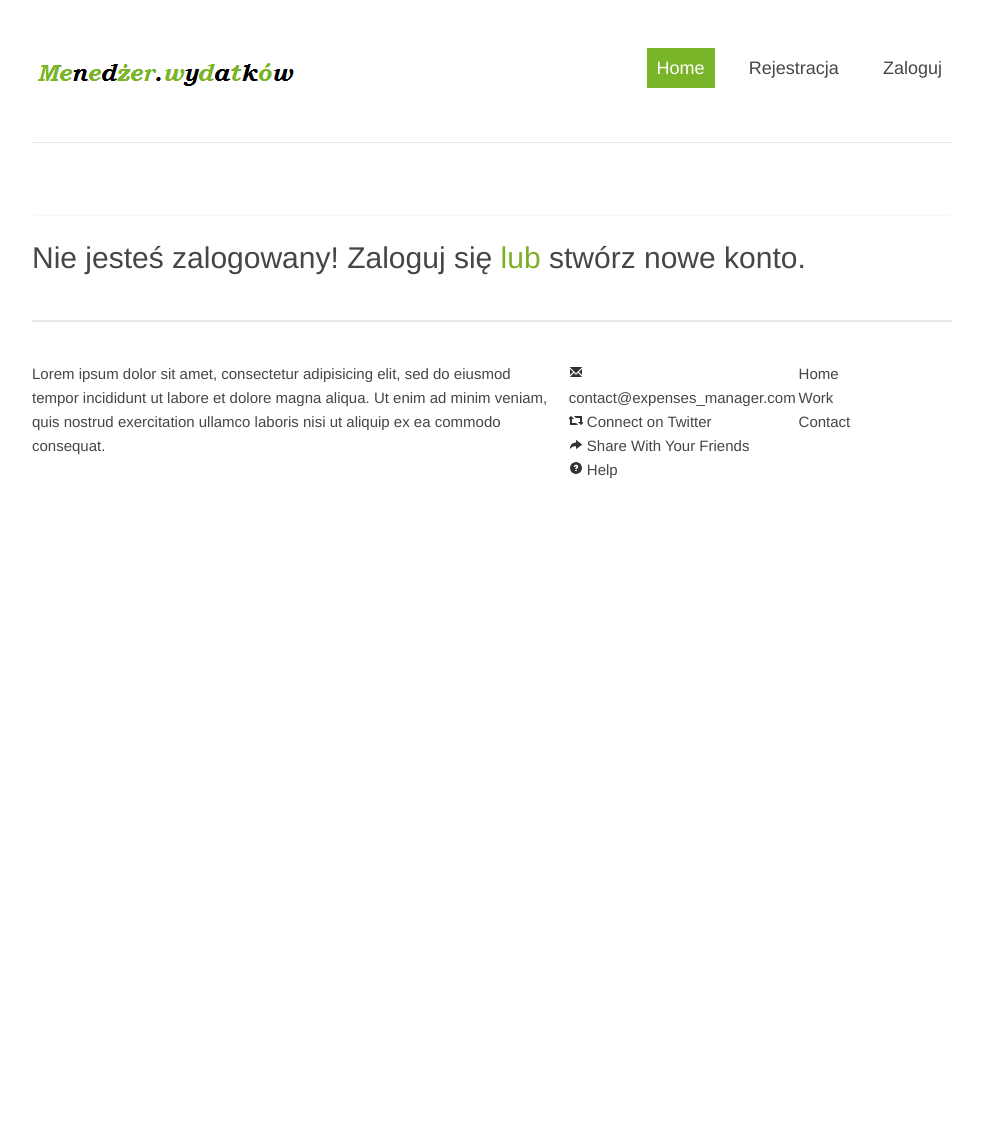
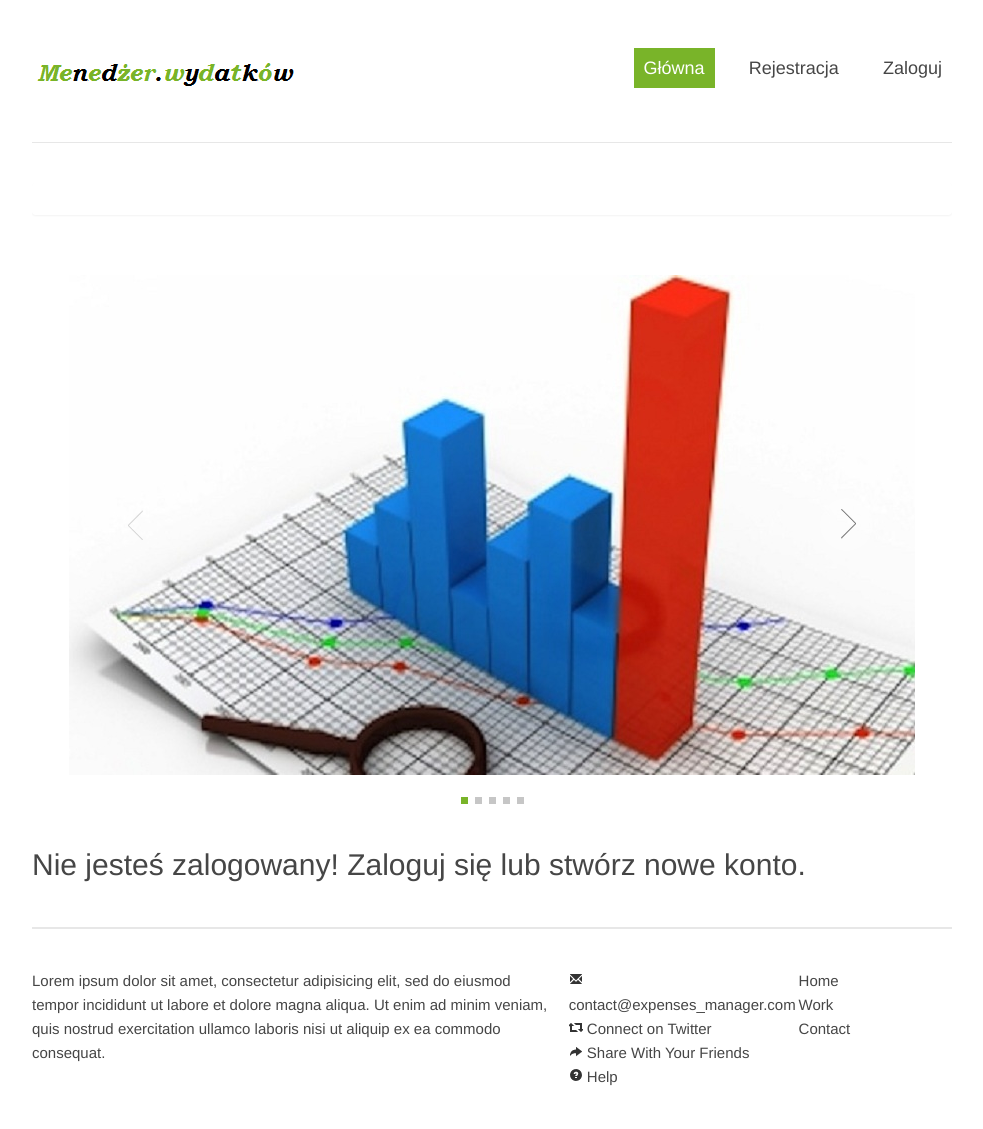
Before and after one commit to bartlomiej-krol/spending_manager, a Rails app: page / in a window 1280 px wide. Shown: the whole page, without its empty margins (148-1131 px from the left). Before the commit the page ends 479 px from the top, so only its background shows below. Run offline with Rails 7, Linux system fonts and the light colour scheme; style sheets or scripts are compiled from the project's sources; some libraries are stand-ins or nearby versions.

Commit message:
Views changed

```diff
--- a/app/controllers/application_controller.rb
+++ b/app/controllers/application_controller.rb
@@ -9,7 +9,7 @@
 
   private
 	def checkReminders
-	  	@reminders = Expense.where("status = 'not-paid' AND (reminder_status IS NULL OR reminder_status = 'not-remindered') AND date <= '#{DateTime.now}'::date")
+	  	@reminders = Expense.where("status = 'not-paid' AND (reminder_status IS NULL OR reminder_status = 'not-remindered') AND date <= '#{DateTime.now}'")
 	  	@reminders.each do |reminder|
 	  		reminder.reminder_status = 'pending'
 	  		reminder.save
--- a/app/views/layouts/application.html.erb
+++ b/app/views/layouts/application.html.erb
@@ -37,10 +37,10 @@
       <nav class="main-nav">
 
         <ul>
-          <li class="first"><%= link_to 'Home', root_path, :class => (current_page?(root_path) ? "selected" : "") %></li>
+          <li class="first"><%= link_to 'Główna', root_path, :class => (current_page?(root_path) ? "selected" : "") %></li>
         <% if user_signed_in? %>
-          <li class=""><%= link_to 'Wydatki', lists_path, :class => (current_page?(lists_path) ? "selected" : "")  %></li>
-          <li class=""><%= link_to 'Statystyki', statistics_index_path, :class => (current_page?(statistics_index_path) ? "selected" : "")  %></li>
+          <li class=""><i class="icon-list-alt"></i><%= link_to 'Listy wydatków', lists_path, :class => (current_page?(lists_path) ? "selected" : "")  %></li>
+          <li class=""><i class="icon-eye-open"><%= link_to 'Statystyki', statistics_index_path, :class => (current_page?(statistics_index_path) ? "selected" : "")  %></li>
           <li class=""><i class="icon-user"></i><%= link_to 'Profil', edit_user_registration_path, :class => (current_page?(edit_user_registration_path) ? "selected" : "")  %></li>
           <li class=""><i class="icon-book"></i><%= link_to "(#{@user_reminders.count})", reminders_path, :class => (current_page?(reminders_path) ? "selected" : "")  %></li>
           <li class="last"><%= link_to 'Wyloguj', destroy_user_session_path, :method => :delete %></li>
@@ -53,35 +53,7 @@
       </nav><!-- end .main-nav -->
 
     </header>
- <!--       <section class="stack-fixed about-slider-wrap">
-    <div class="slider-ui">
-      <span class="control prev"></span>
-      <span class="control next"></span>
-    </div>
-
-    <ul class="about-slider clearfix viewer">
-      <li class="slider-item">
-        <img class="slide-img" src="/img/slide1.jpg" alt="" />
-      </li>
-      <li class="slider-item">
-        <img class="slide-img" src="/img/slide2.jpg" alt="" />
-      </li>
-      <li class="slider-item">
-        <img class="slide-img" src="/img/slide3.jpg" alt="" />
-      </li>
-      <li class="slider-item">
-        <img class="slide-img" src="/img/slide4.jpg" alt="" />
-      </li>
-      <li class="slider-item">
-        <img class="slide-img" src="/img/slide5.jpg" alt="" />
-      </li>
-
-    </ul>
-
-    <ul class="indic"></ul>
-
-  </section> -->
-        <article class="main" role="main">
+<article class="main" role="main">
 <div class="home-hero">
   <div class="top-mast">
 
--- a/app/views/welcome/index.html.erb
+++ b/app/views/welcome/index.html.erb
@@ -1,4 +1,32 @@
 
+<section class="stack-fixed about-slider-wrap">
+    <div class="slider-ui">
+      <span class="control prev"></span>
+      <span class="control next"></span>
+    </div>
+
+    <ul class="about-slider clearfix viewer">
+      <li class="slider-item">
+        <img class="slide-img" src="/img/slide1.jpg" alt="" />
+      </li>
+      <li class="slider-item">
+        <img class="slide-img" src="/img/slide2.jpg" alt="" />
+      </li>
+      <li class="slider-item">
+        <img class="slide-img" src="/img/slide3.jpg" alt="" />
+      </li>
+      <li class="slider-item">
+        <img class="slide-img" src="/img/slide4.jpg" alt="" />
+      </li>
+      <li class="slider-item">
+        <img class="slide-img" src="/img/slide5.jpg" alt="" />
+      </li>
+
+    </ul>
+
+    <ul class="indic"></ul>
+
+</section>
 <h1>
 <% if user_signed_in? %>
 Witaj <span class="colored"><%= current_user.name %></span>
@@ -9,6 +37,6 @@
 <hr>
 
 <% else %>
-Nie jesteś zalogowany! <%= link_to "Zaloguj się", new_user_session_path %> <span class="colored">lub</span> <%= link_to "stwórz nowe konto", new_user_registration_path %>.
+Nie jesteś zalogowany! <span class="colored"><%= link_to "Zaloguj się", new_user_session_path %></span> lub <span class="colored"><%= link_to "stwórz nowe konto", new_user_registration_path %></span>.
 <% end %>
 </h1>
```
